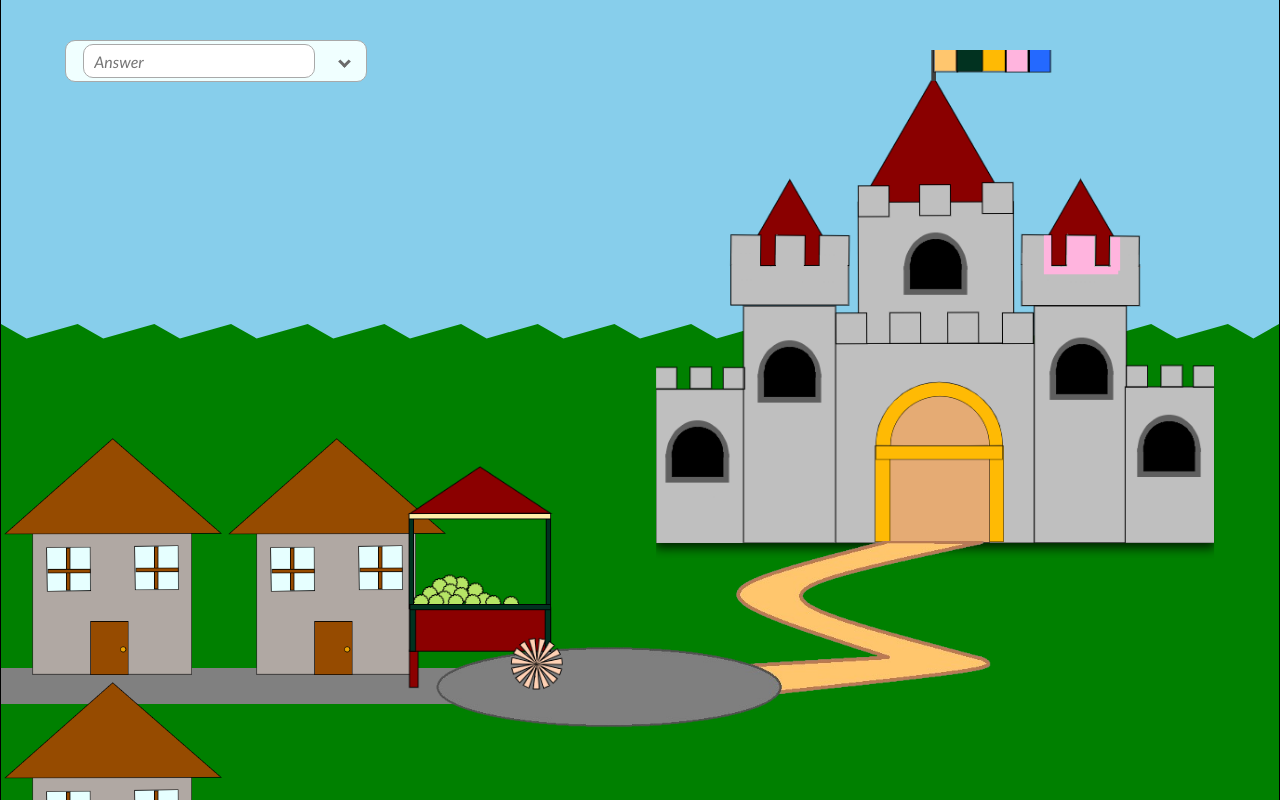
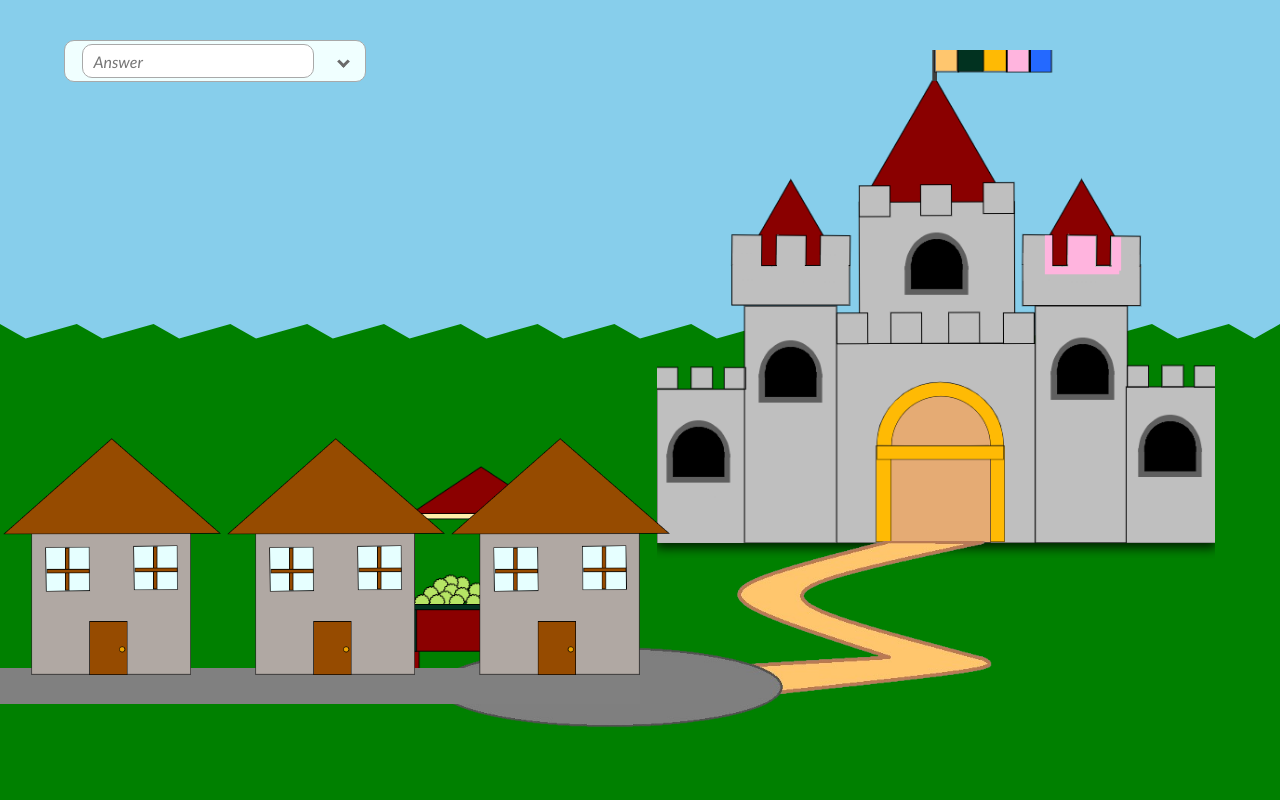
Before and after one commit to Lenoms/puzzles-v4, a React (Create React App) app: page /puzzles-v4/two in a window 1280 px wide. Built offline with nearby package versions, Linux system fonts and the light colour scheme.

Commit message:
Castle: Small style change

```diff
--- a/src/Levels/2/Castle.css
+++ b/src/Levels/2/Castle.css
@@ -2,6 +2,8 @@
     height: 100%;
     width: 100%;
     background-color: green;
+    min-width: 1400px; /* Set your desired minimum width */
+    margin: 0 auto;
 }
 
 .sky {
@@ -46,10 +48,13 @@
 }
 
 .village-images-container {
+    z-index: 10;
     position: absolute;
     bottom: 12%;
     height: 30%;
     width: 50%;
+    display: flex;
+    flex-wrap: nowrap;
 }
 
 .house-image {
```
